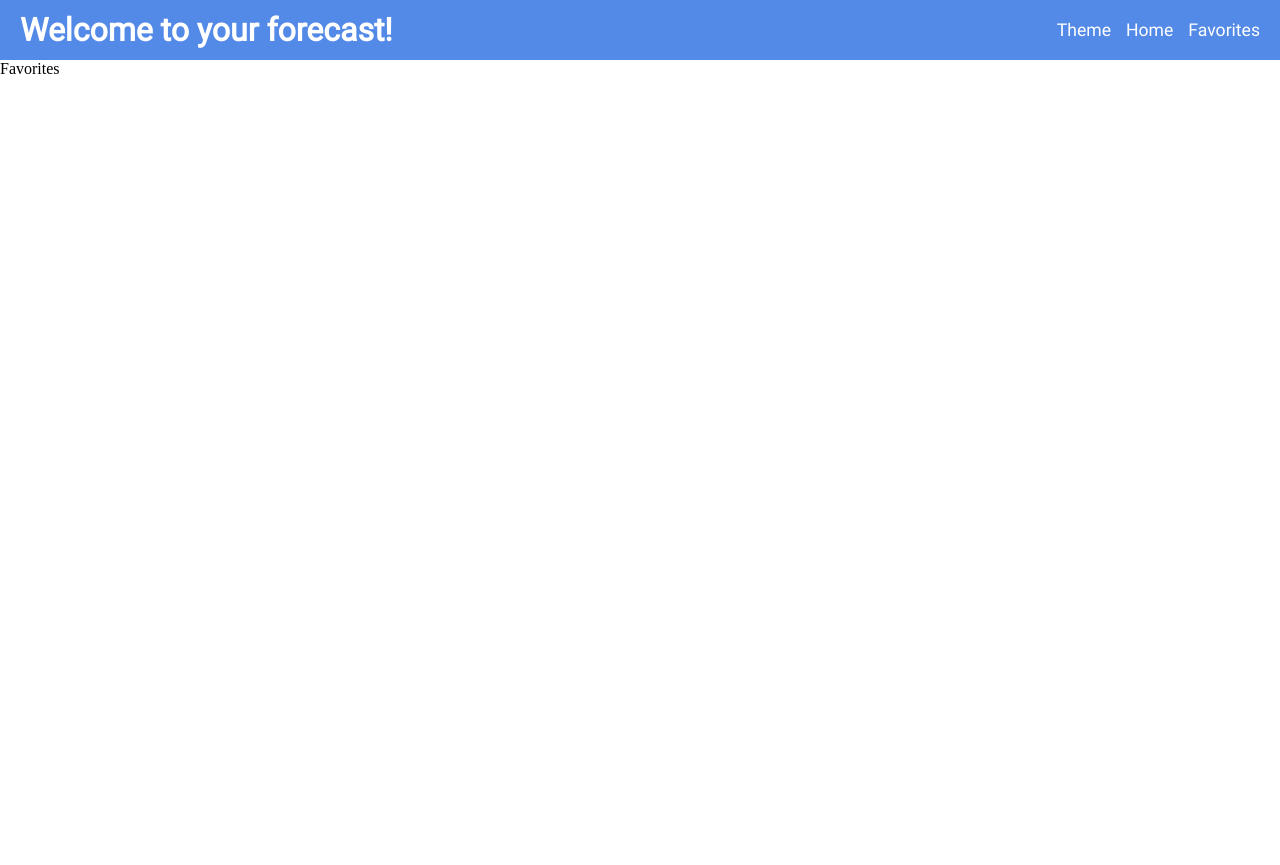
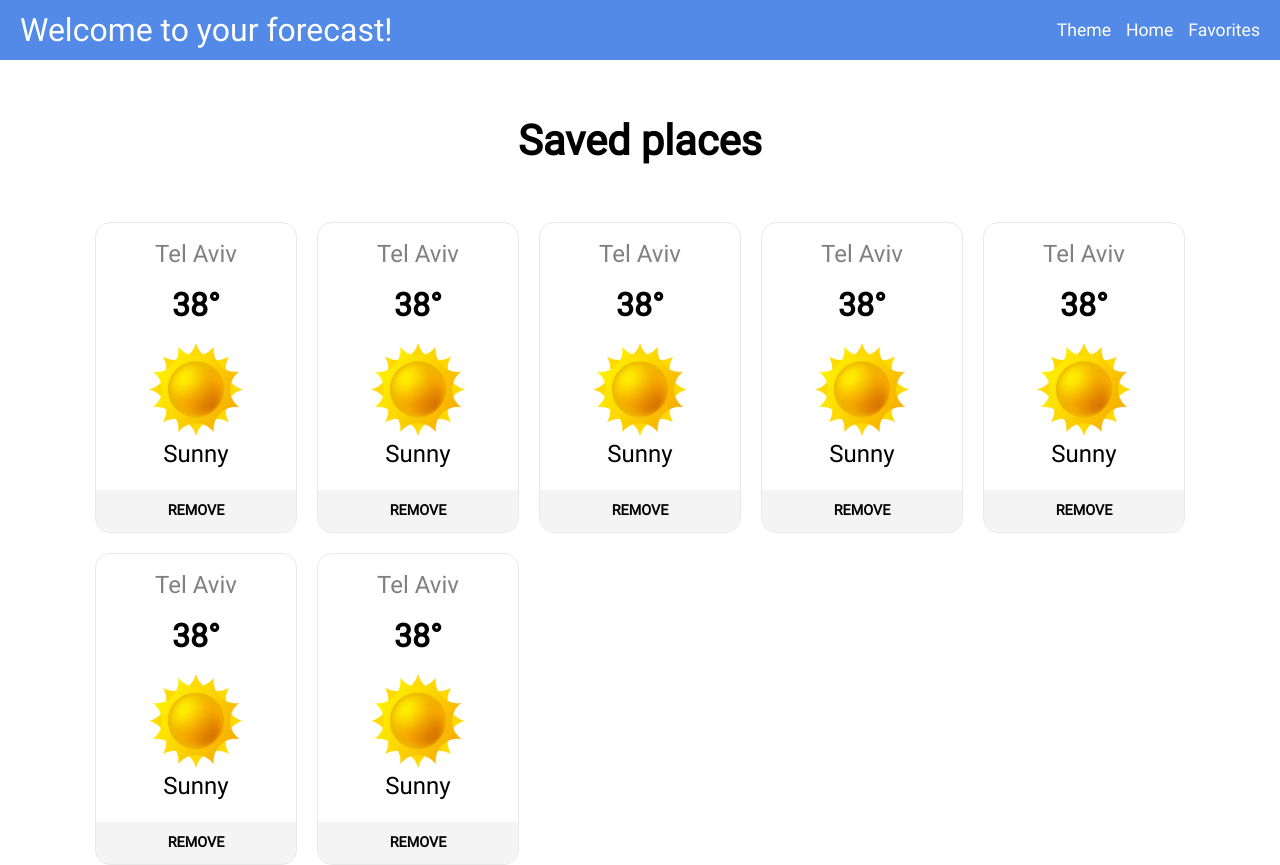
Before and after one commit to roeilulavy/weather_app, a React (Create React App) app: page /favorites in a window 1280 px wide. Before the commit the page ends 800 px from the top, so only its background shows below. Built offline with nearby package versions, Linux system fonts and the light colour scheme.

Commit message:
Add Favorites page

```diff
--- a/src/components/Favorites/Favorites.css
+++ b/src/components/Favorites/Favorites.css
@@ -0,0 +1,28 @@
+.Favorites {
+  display: flex;
+  flex-direction: column;
+  align-items: center;
+  margin: 0;
+  padding: 0;
+}
+
+.Favorites__title {
+  font-family: 'Roboto',sans-serif;
+  font-size: 2.6rem;
+  line-height: 2.6rem;
+  font-weight: 700;
+  color: black;
+  margin: 60px 0;
+  padding: 0;
+}
+
+.Favorites__places-container {
+  display: grid;
+  grid-template-columns: repeat(5, 1fr);
+  grid-template-rows: auto;
+  grid-column-gap: 20px;
+  grid-row-gap: 20px;
+  flex-wrap: wrap;
+  margin: 0;
+  padding: 0;
+}
--- a/src/components/Favorites/Favorites.js
+++ b/src/components/Favorites/Favorites.js
@@ -1,9 +1,19 @@
+import ItemFavoriets from '../ItemFavoriets/ItemFavoriets';
 import './Favorites.css';
 
 export default function Favorites() {
   return (
     <div className='Favorites'>
-      Favorites
+      <h1 className='Favorites__title'>Saved places</h1>
+      <div className='Favorites__places-container'>
+        <ItemFavoriets />
+        <ItemFavoriets />
+        <ItemFavoriets />
+        <ItemFavoriets />
+        <ItemFavoriets />
+        <ItemFavoriets />
+        <ItemFavoriets />
+      </div>
     </div>
   );
 }
--- a/src/components/Home/Home.css
+++ b/src/components/Home/Home.css
@@ -61,6 +61,15 @@
   cursor: pointer;
   margin: -40px 0 0;
   padding: 0;
+  transition: background-color .1s ease-in-out;
+}
+
+.forcast-container__favorites-button:hover {
+  background-color:#347EFF;
+}
+
+.forcast-container__favorites-button:active {
+  background-color:#2A65CC;
 }
 
 .forcast-container__favorites-button_active {
--- /dev/null
+++ b/src/components/ItemFavoriets/ItemFavoriets.css
@@ -0,0 +1,77 @@
+.ItemFavoriets {
+  display: flex;
+  flex-direction: column;
+  align-items: center;
+  border: 1px solid rgba(141, 141, 141, 0.2);
+  border-radius: 15px;
+  cursor: pointer;
+  margin: 0;
+  padding: 0;
+}
+
+.ItemFavoriets-container {
+  display: flex;
+  flex-direction: column;
+  align-items: center;
+  padding: 15px 50px 0;
+}
+
+.ItemFavoriets__title {
+  font-family: 'Roboto',sans-serif;
+  font-size: 1.5rem;
+  line-height: 2rem;
+  font-weight: 500;
+  color: gray;
+  margin: 0;
+  padding: 0;
+}
+
+.ItemFavoriets__tempreture {
+  font-family: 'Roboto',sans-serif;
+  font-size: 2rem;
+  line-height: 2.5rem;
+  font-weight: 700;
+  color: black;
+  margin: 15px 0;
+  padding: 0;
+}
+
+.ItemFavoriets__icon {
+  width: 100px;
+  margin: 0;
+  padding: 0;
+}
+
+.ItemFavoriets__icon-description {
+  font-family: 'Roboto',sans-serif;
+  font-size: 1.5rem;
+  line-height: 2rem;
+  font-weight: 500;
+  color: black;
+  margin: 0;
+  padding: 0;
+}
+
+.ItemFavoriets__button {
+  width: 100%;
+  font-family: 'Roboto',sans-serif;
+  font-size: 0.9rem;
+  line-height: 2rem;
+  font-weight: 700;
+  color: black;
+  border: none;
+  border-radius: 0 0 15px 15px;
+  background-color: rgba(240, 240, 240, 0.7);
+  cursor: pointer;
+  margin: 20px 0 0;
+  padding: 5px;
+  transition: background-color .1s ease-in-out;
+}
+
+.ItemFavoriets__button:hover {
+  background-color: rgba(220, 220, 220, 0.7);
+}
+
+.ItemFavoriets__button:active {
+  background-color: rgba(186, 186, 186, 0.7);
+}
--- /dev/null
+++ b/src/components/ItemFavoriets/ItemFavoriets.js
@@ -0,0 +1,16 @@
+import Sun_icon from '../../images/sun.png';
+import './ItemFavoriets.css';
+
+export default function ItemFavoriets() {
+  return (
+    <div className='ItemFavoriets'>
+      <div className='ItemFavoriets-container'>
+        <h1 className='ItemFavoriets__title'>Tel Aviv</h1>
+        <h2 className='ItemFavoriets__tempreture'>38°</h2>
+        <img className='ItemFavoriets__icon' src={Sun_icon} alt='weather icon'/>
+        <h3 className='ItemFavoriets__icon-description'>Sunny</h3>
+      </div>
+      <button className='ItemFavoriets__button'>REMOVE</button>
+    </div>
+  );
+}
--- a/src/components/Navbar/Navbar.css
+++ b/src/components/Navbar/Navbar.css
@@ -12,7 +12,7 @@
   font-family:'Roboto',sans-serif;
   font-size: 2rem;
   line-height: 2.5rem;
-  font-weight: 700;
+  font-weight: 500;
   color: white;
   margin: 0;
   padding: 0;
--- a/src/components/Search/Search.css
+++ b/src/components/Search/Search.css
@@ -43,11 +43,11 @@
 }
 
 .Search__button:hover {
-  background-color:#347EFF ;
+  background-color:#347EFF;
 }
 
 .Search__button:active {
-  background-color:#2A65CC ;
+  background-color:#2A65CC;
 }
 
 @media screen and (max-width:868px) {
```
